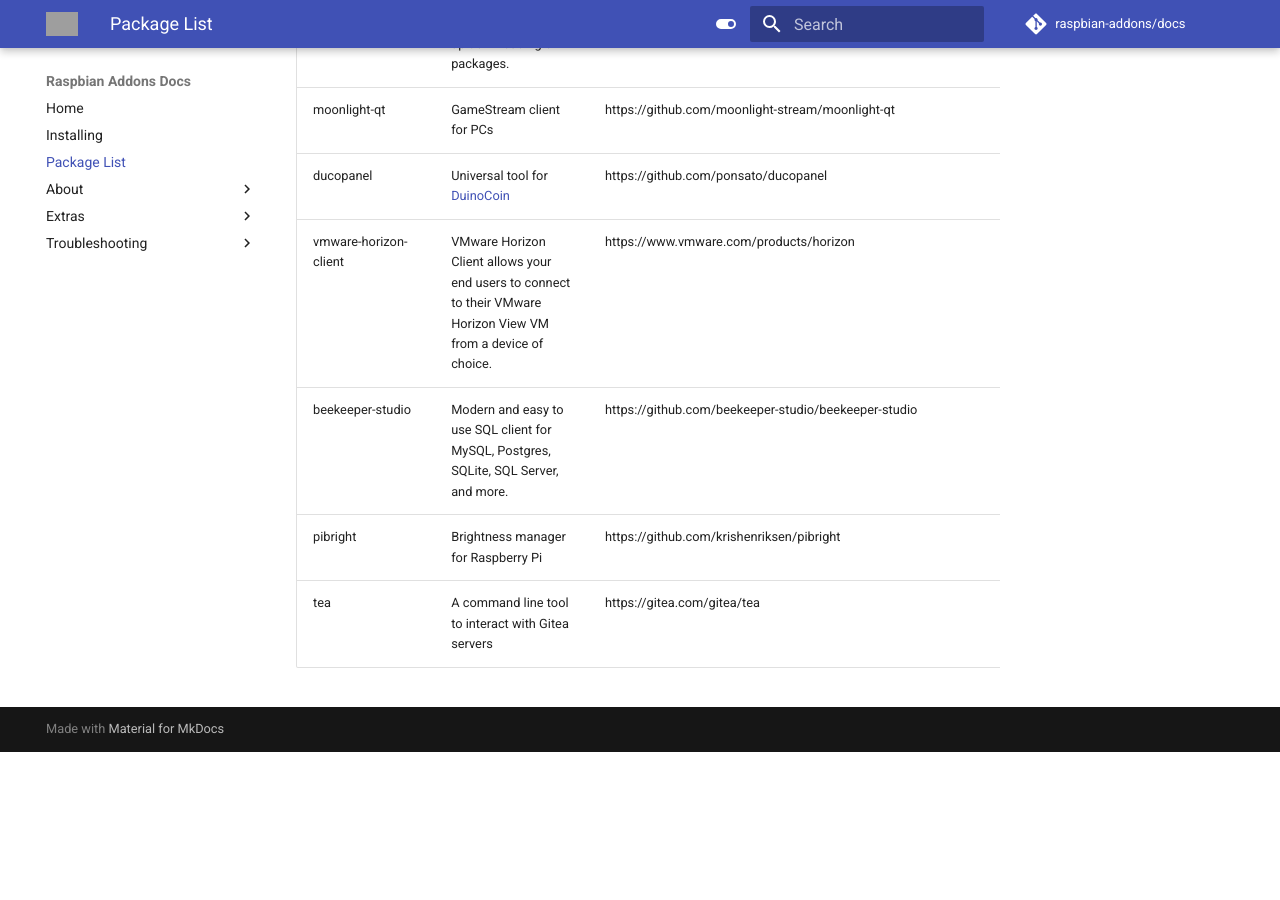
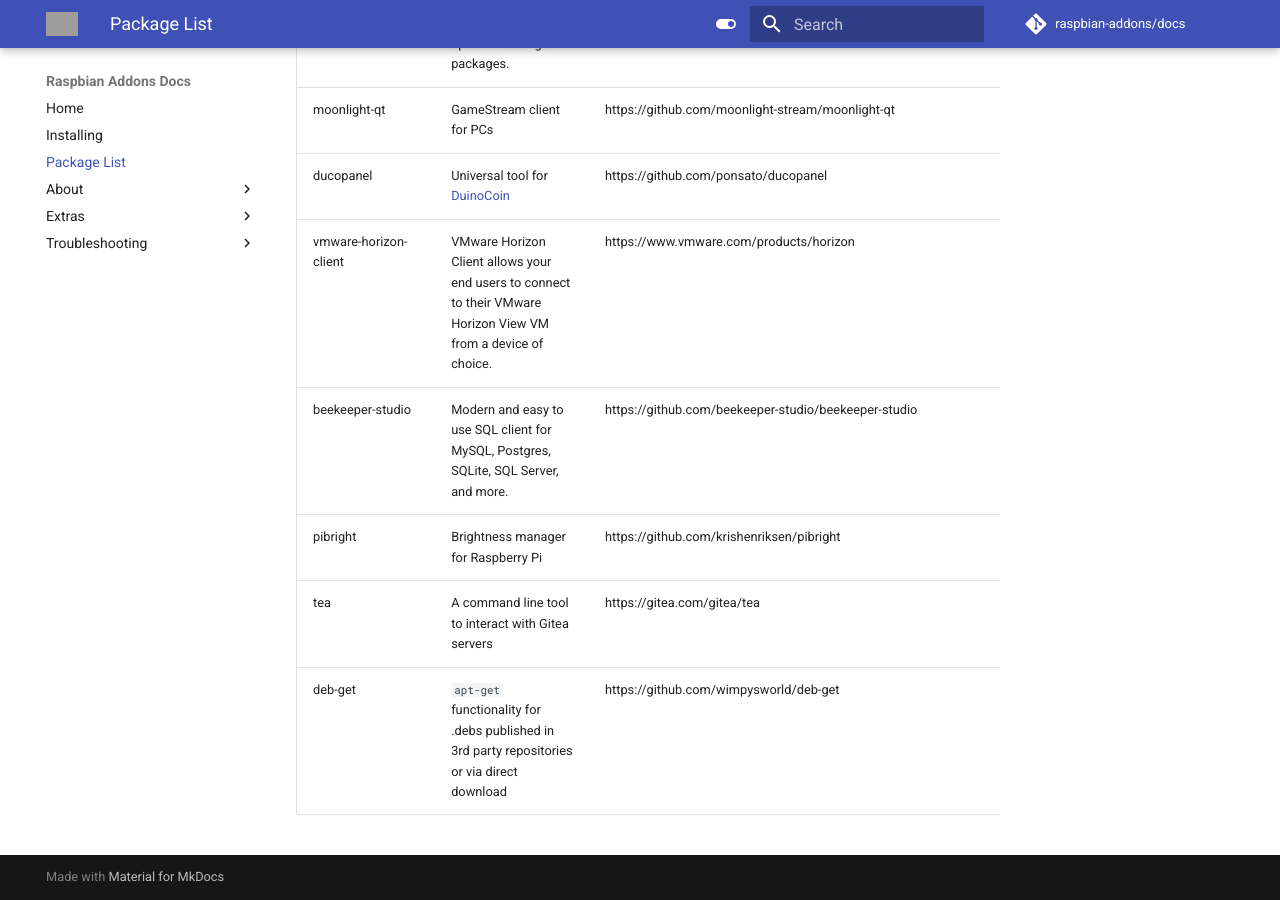
Before and after one commit to raspbian-addons/docs, an MkDocs documentation site: the page built from docs/package-list.md, in a window 1280 px wide and 900 px high, scrolled down 20611 px. Built offline with MkDocs 1.6.1 and Material for MkDocs 9.7.7, drawn with Linux system fonts in a browser that asks for light colours; comment, search, counter and statistics services are not loaded; before the commit the page ends 21363 px from its top, so only the background shows below that; grey boxes are pictures that could not be loaded.

Commit message:
packagelist: add deb-get

```diff
--- a/docs/package-list.md
+++ b/docs/package-list.md
@@ -256,3 +256,4 @@
 | beekeeper-studio | Modern and easy to use SQL client for MySQL, Postgres, SQLite, SQL Server, and more. | https://github.com/beekeeper-studio/beekeeper-studio |
 | pibright | Brightness manager for Raspberry Pi | https://github.com/krishenriksen/pibright |
 | tea | A command line tool to interact with Gitea servers | https://gitea.com/gitea/tea |
+| deb-get | `apt-get` functionality for .debs published in 3rd party repositories or via direct download | https://github.com/wimpysworld/deb-get |
```
